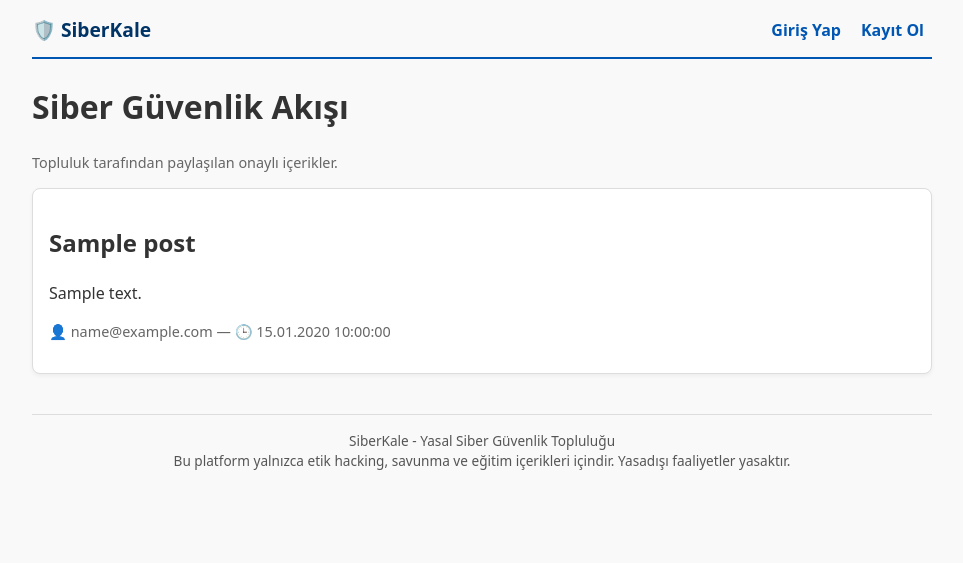
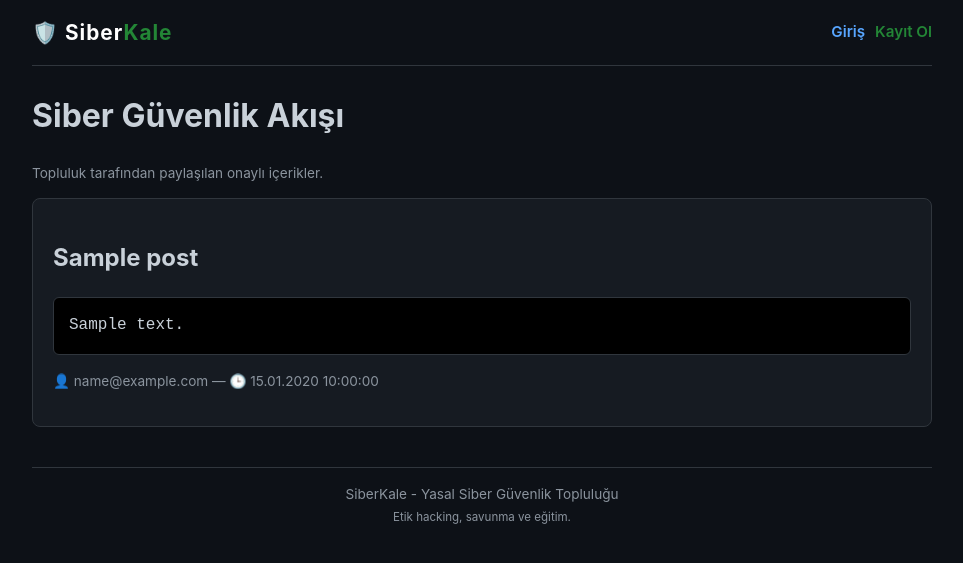
Before and after one commit to gutsalix11129-hub/siber-kale, a Node project: template views/index.ejs in a window 1280 px wide. Shown: the top 563 px of the page, without its empty margins (158-1121 px from the left). Run offline with Node 20 templates, Linux system fonts and the light colour scheme; the template is opened without the code that fills it: most values are stand-ins (such as "Sample title", 1, 10 or a date in 2020); some libraries are stand-ins or nearby versions.

Commit message:
Update layout.ejs

```diff
--- a/views/layout.ejs
+++ b/views/layout.ejs
@@ -5,35 +5,49 @@
   <meta name="viewport" content="width=device-width, initial-scale=1">
   <title><%= title %> | SiberKale</title>
   <style>
-    body { font-family: system-ui, sans-serif; max-width: 900px; margin: 0 auto; padding: 16px; line-height: 1.5; background-color: #f9f9f9; color: #333; }
-    header { display: flex; gap: 12px; align-items: center; flex-wrap: wrap; border-bottom: 2px solid #0056b3; padding-bottom: 12px; margin-bottom: 24px; }
-    header a { margin-right: 8px; color: #0056b3; text-decoration: none; font-weight: bold; }
+    :root { --bg: #0d1117; --panel: #161b22; --border: #30363d; --text: #c9d1d9; --text-muted: #8b949e; --primary: #58a6ff; --danger: #f85149; --success: #238636; }
+    body { font-family: -apple-system, BlinkMacSystemFont, "Segoe UI", Helvetica, Arial, sans-serif; background-color: var(--bg); color: var(--text); max-width: 900px; margin: 0 auto; padding: 16px; line-height: 1.6; }
+    header { display: flex; gap: 15px; align-items: center; flex-wrap: wrap; border-bottom: 1px solid var(--border); padding-bottom: 16px; margin-bottom: 24px; }
+    header a { color: var(--primary); text-decoration: none; font-weight: 600; font-size: 0.95em; }
     header a:hover { text-decoration: underline; }
-    article { background: white; border: 1px solid #ddd; padding: 16px; margin-bottom: 16px; border-radius: 8px; box-shadow: 0 2px 4px rgba(0,0,0,0.05); }
-    input, textarea, button { font: inherit; padding: 8px; margin: 4px 0; border: 1px solid #ccc; border-radius: 4px; }
-    button { background-color: #0056b3; color: white; cursor: pointer; border: none; padding: 10px 15px; }
-    button:hover { background-color: #004494; }
-    textarea { width: 100%; min-height: 120px; box-sizing: border-box; }
-    .muted { color: #666; font-size: 0.9em; }
-    .prewrap { white-space: pre-wrap; }
-    footer { margin-top: 40px; border-top: 1px solid #ddd; padding-top: 16px; font-size: 0.85em; color: #555; text-align: center; }
+    .logo { font-size: 1.3em; font-weight: bold; color: #fff; letter-spacing: 1px; }
+    .logo span { color: var(--success); }
+    article { background-color: var(--panel); border: 1px solid var(--border); padding: 20px; margin-bottom: 16px; border-radius: 8px; }
+    input, textarea, button { font: inherit; padding: 10px; margin: 4px 0; border: 1px solid var(--border); border-radius: 6px; background-color: var(--bg); color: var(--text); width: 100%; box-sizing: border-box; }
+    input:focus, textarea:focus { border-color: var(--primary); outline: none; }
+    button { background-color: var(--success); color: white; cursor: pointer; font-weight: bold; border: none; transition: 0.2s; }
+    button:hover { background-color: #2ea043; }
+    button.danger { background-color: var(--danger); }
+    button.danger:hover { background-color: #da3633; }
+    button.secondary { background-color: var(--border); }
+    button.secondary:hover { background-color: #4b535d; }
+    .muted { color: var(--text-muted); font-size: 0.85em; }
+    .prewrap { white-space: pre-wrap; font-family: "Courier New", Courier, monospace; background: #000; padding: 15px; border-radius: 6px; border: 1px solid var(--border); overflow-x: auto; }
+    footer { margin-top: 40px; border-top: 1px solid var(--border); padding-top: 16px; font-size: 0.85em; color: var(--text-muted); text-align: center; }
+    .user-info { margin-left: auto; display: flex; align-items: center; gap: 10px; }
+    .user-info button { width: auto; padding: 5px 10px; font-size: 0.8em; }
   </style>
 </head>
 <body>
   <header>
-    <strong><a href="/" style="font-size: 1.2em; color: #003366;">🛡️ SiberKale</a></strong>
+    <a href="/" class="logo">🛡️ Siber<span>Kale</span></a>
     <% if (user) { %>
       <a href="/">Akış</a>
       <a href="/rooms">Odalar</a>
-      <a href="/posts/new">Yeni Paylaşım</a>
-      <% if (user.role === 'admin') { %><a href="/admin" style="color: red;">Admin Paneli</a><% } %>
-      <span class="muted" style="margin-left: auto;"><%= user.email %></span>
-      <form method="post" action="/logout" style="display:inline">
-        <button type="submit" style="background-color: #dc3545;">Çıkış</button>
-      </form>
+      <a href="/posts/new">Paylaş</a>
+      <% if (user.role === 'admin') { %><a href="/admin" style="color: var(--danger);">Admin</a><% } %>
+
+      <div class="user-info">
+        <span class="muted"><%= user.email %></span>
+        <form method="post" action="/logout" style="display:inline">
+          <button type="submit" class="danger">Çıkış</button>
+        </form>
+      </div>
     <% } else { %>
-      <a href="/login" style="margin-left: auto;">Giriş Yap</a>
-      <a href="/register">Kayıt Ol</a>
+      <div style="margin-left: auto; display: flex; gap: 10px;">
+        <a href="/login">Giriş</a>
+        <a href="/register" style="color: var(--success);">Kayıt Ol</a>
+      </div>
     <% } %>
   </header>
 
@@ -43,7 +57,7 @@
 
   <footer>
     SiberKale - Yasal Siber Güvenlik Topluluğu<br>
-    Bu platform yalnızca etik hacking, savunma ve eğitim içerikleri içindir. Yasadışı faaliyetler yasaktır.
+    <span class="muted">Etik hacking, savunma ve eğitim.</span>
   </footer>
 </body>
 </html>
```
